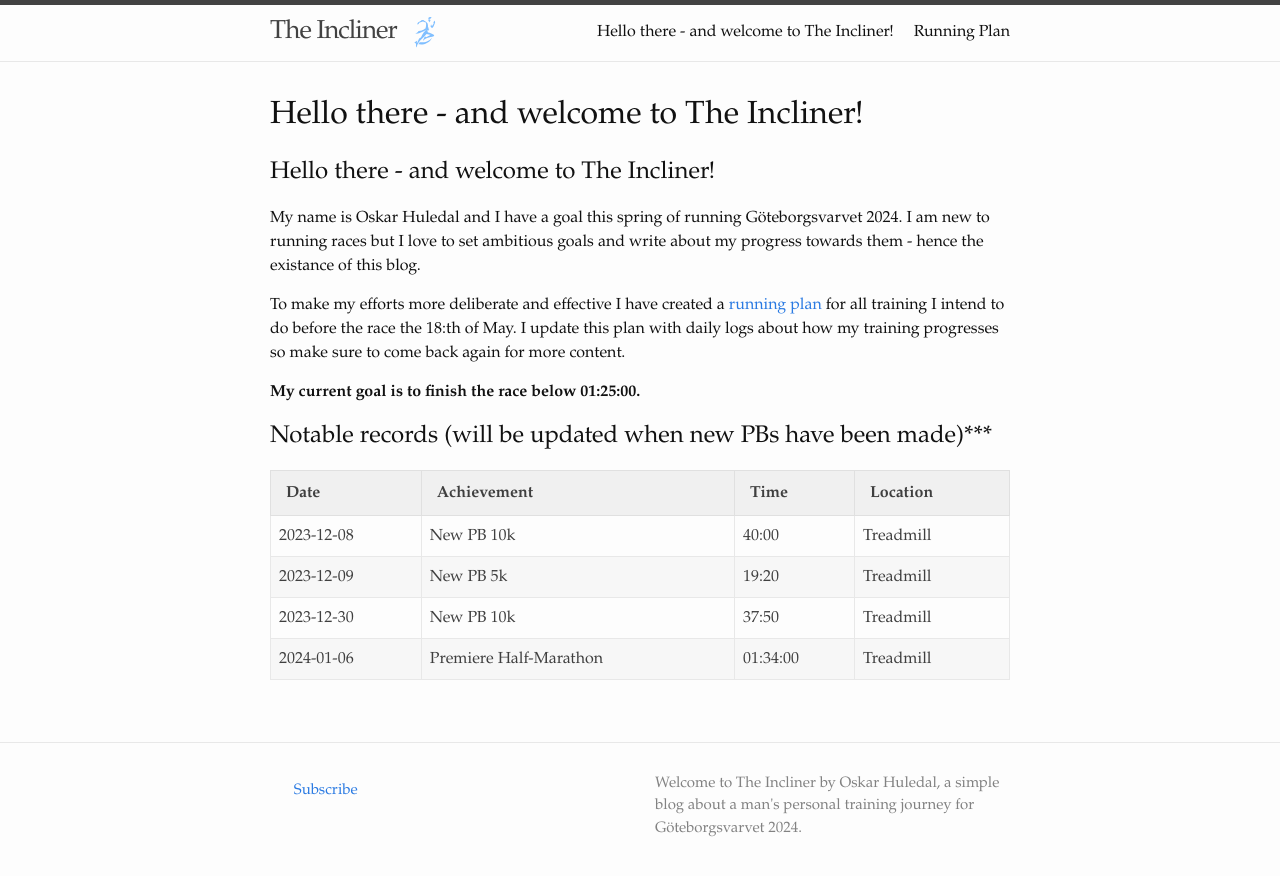
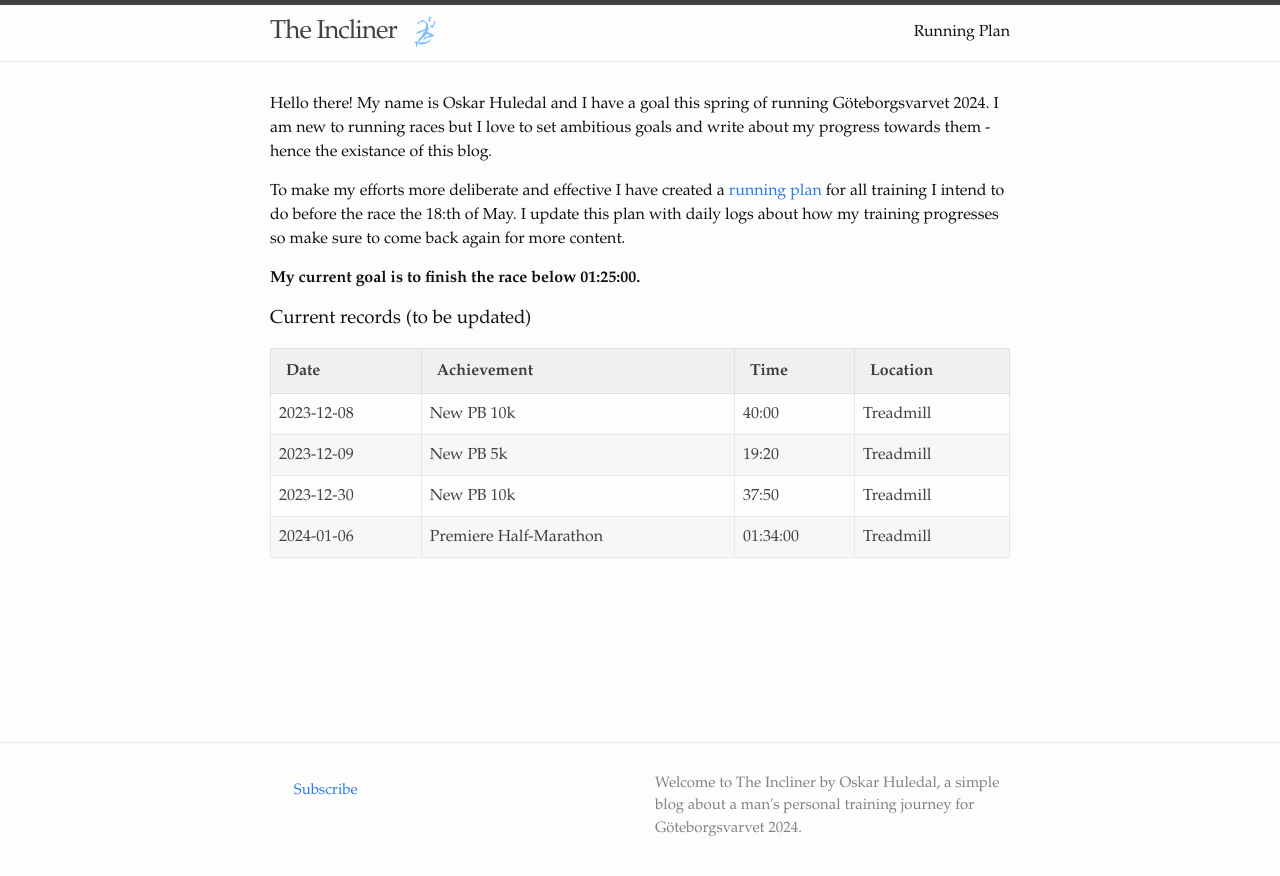
Before and after one commit to hulsbo/personal-blog, a Jekyll site: the page built from index.markdown, in a window 1280 px wide. Shown: the top 876 px of the page. Built offline with Jekyll 4.4.1, drawn with Linux system fonts in a browser that asks for light colours; our own code applies the rules of GitHub Pages for plain Markdown files.

Commit message:
Update index.markdown

```diff
--- a/index.markdown
+++ b/index.markdown
@@ -4,15 +4,13 @@
 layout: home
 ---
 
-## Hello there - and welcome to The Incliner!
-
-My name is Oskar Huledal and I have a goal this spring of running Göteborgsvarvet 2024. I am new to running races but I love to set ambitious goals and write about my progress towards them - hence the existance of this blog.
+Hello there! My name is Oskar Huledal and I have a goal this spring of running Göteborgsvarvet 2024. I am new to running races but I love to set ambitious goals and write about my progress towards them - hence the existance of this blog.
 
 To make my efforts more deliberate and effective I have created a [running plan](/running-plan.markdown) for all training I intend to do before the race the 18:th of May. I update this plan with daily logs about how my training progresses so make sure to come back again for more content.
 
 **My current goal is to finish the race below 01:25:00.**
 
-## Notable records (will be updated when new PBs have been made)***
+### Current records (to be updated)
 
 | Date       | Achievement                 | Time       | Location   |
 |------------|-----------------------------|------------|------------|
```
